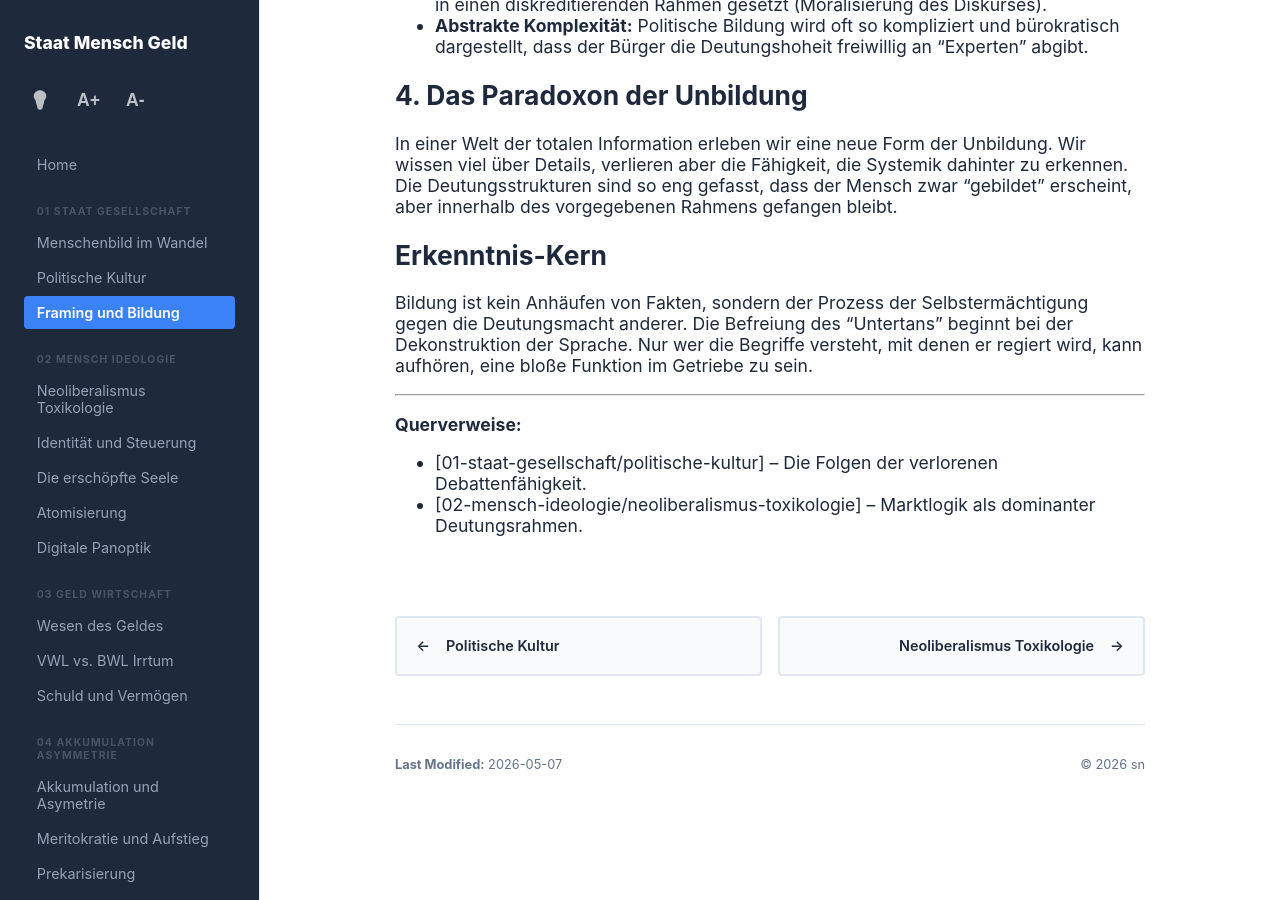
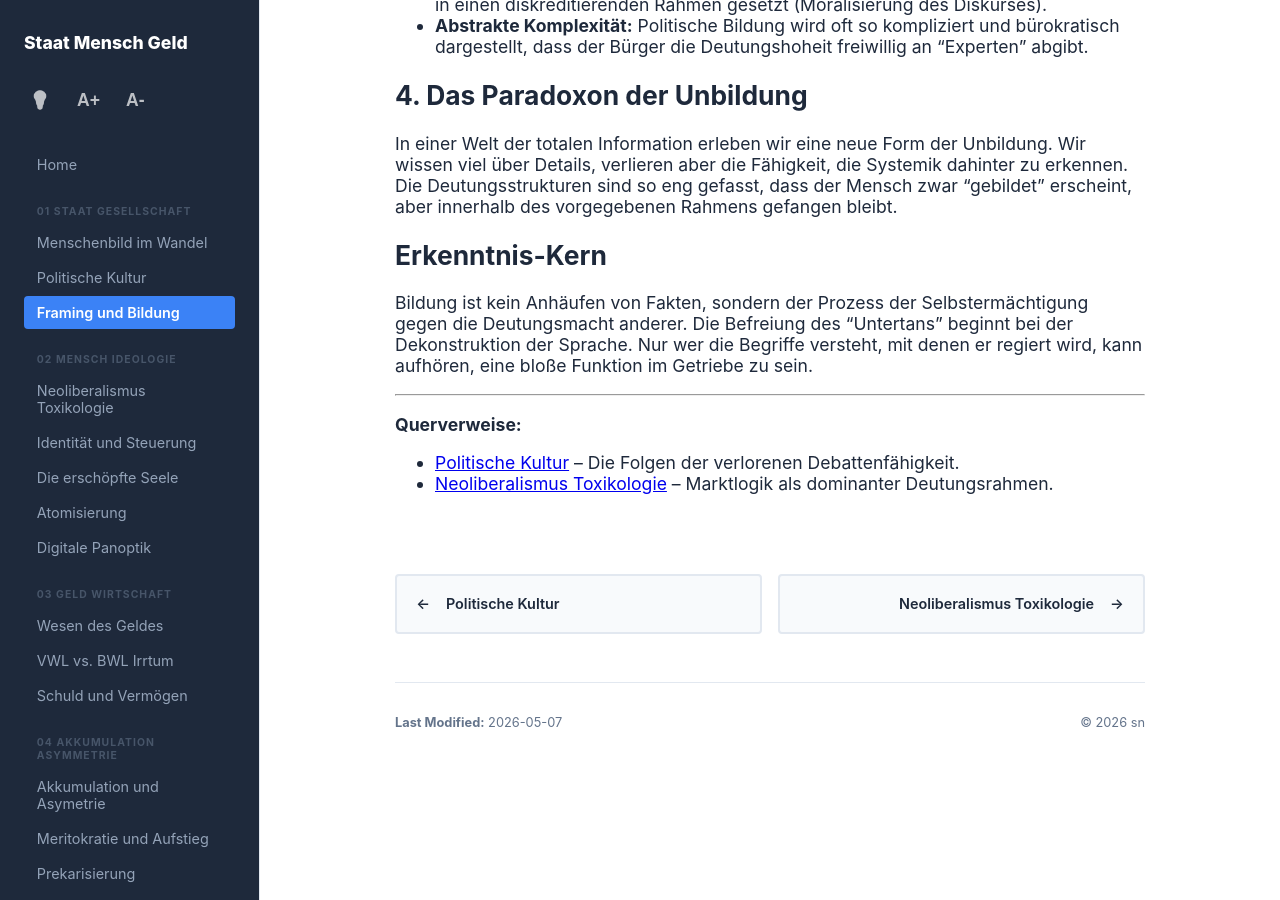
Before and after one commit to texthub/staat-mensch-geld, a Jekyll site: the page built from 01-staat-gesellschaft/framing-und-bildung.md, in a window 1280 px wide and 900 px high, scrolled down 1300 px. Built offline with Jekyll 4.4.1, drawn with Linux system fonts in a browser that asks for light colours.

Commit message:
Update framing-und-bildung.md

```diff
--- a/01-staat-gesellschaft/framing-und-bildung.md
+++ b/01-staat-gesellschaft/framing-und-bildung.md
@@ -42,5 +42,5 @@ Bildung ist kein Anhäufen von Fakten, sondern der Prozess der Selbstermächtigu
 ---
 **Querverweise:**
 
-* [01-staat-gesellschaft/politische-kultur] – Die Folgen der verlorenen Debattenfähigkeit.
-* [02-mensch-ideologie/neoliberalismus-toxikologie] – Marktlogik als dominanter Deutungsrahmen.
+* [Politische Kultur](/01-staat-gesellschaft/politische-kultur) – Die Folgen der verlorenen Debattenfähigkeit.
+* [Neoliberalismus Toxikologie](/02-mensch-ideologie/neoliberalismus-toxikologie) – Marktlogik als dominanter Deutungsrahmen.
```
